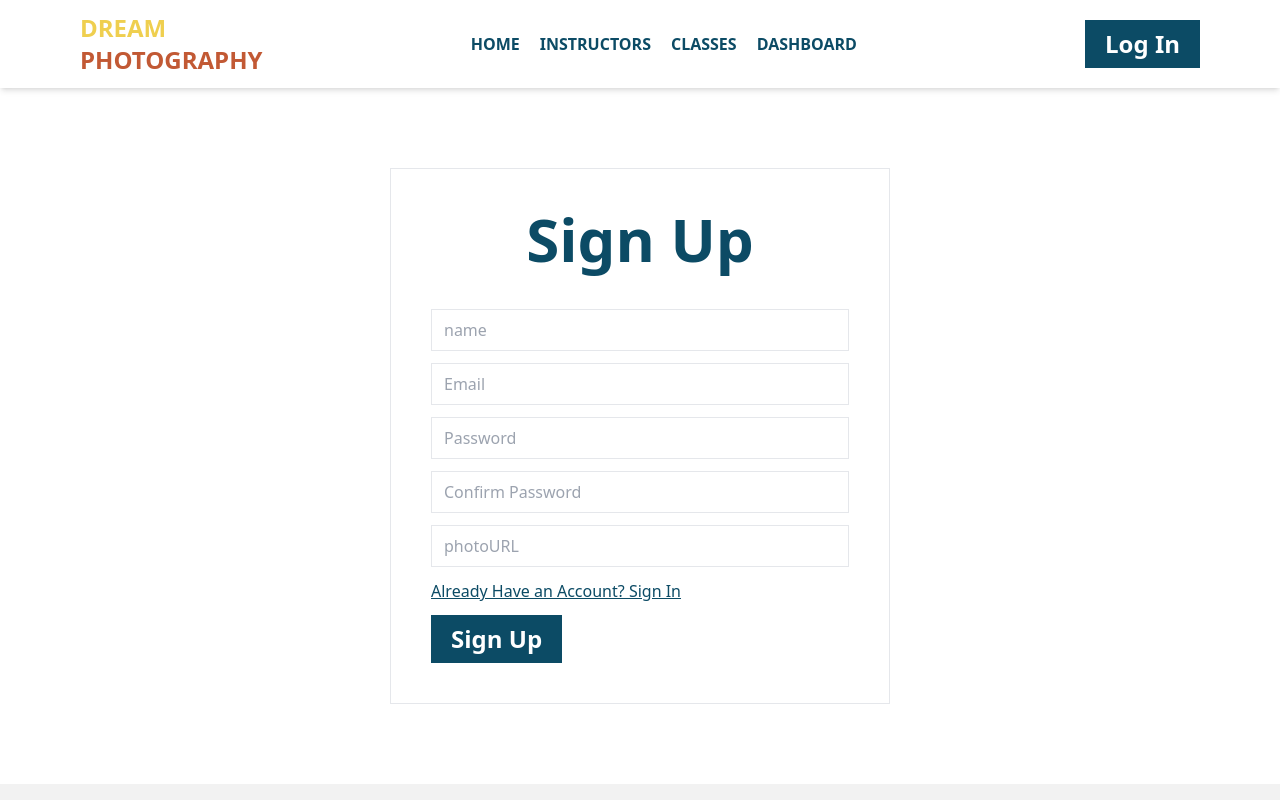
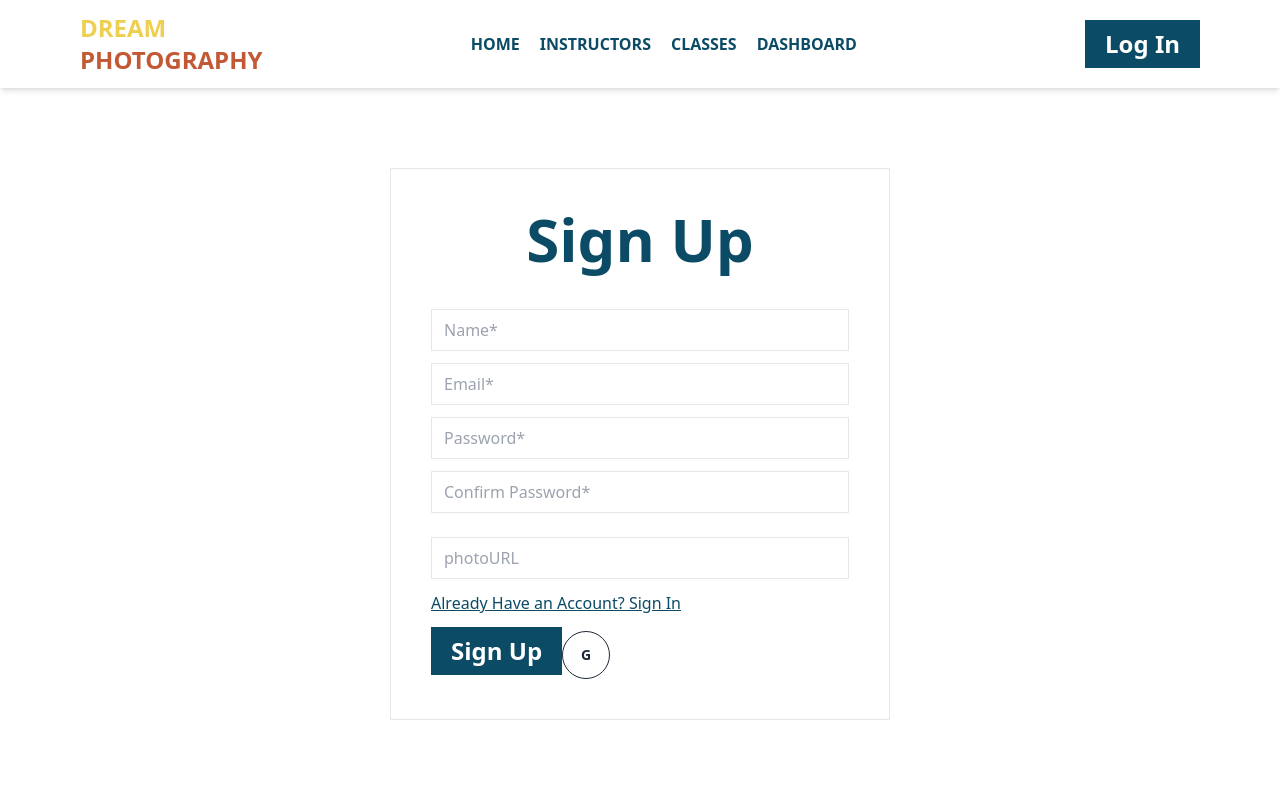
Before and after one commit to tobiborrahman/musical-magic-client, a React (Vite) app: page /signUp in a window 1280 px wide. Shown: the top 800 px of the page. Built offline with nearby package versions, Linux system fonts and the light colour scheme.

Commit message:
login and signup added

```diff
--- a/package.json
+++ b/package.json
@@ -10,6 +10,7 @@
     "preview": "vite preview"
   },
   "dependencies": {
+    "firebase": "^9.22.1",
     "react": "^18.2.0",
     "react-dom": "^18.2.0",
     "react-hook-form": "^7.44.3",
--- a/src/Home/Home/Home.jsx
+++ b/src/Home/Home/Home.jsx
@@ -1,11 +1,12 @@
 import React from 'react';
+import Banner from './Home/Banner';
 
 const Home = () => {
-    return (
-        <div>
-            <h2>This is home</h2>
-        </div>
-    );
+	return (
+		<div>
+			<Banner></Banner>
+		</div>
+	);
 };
 
 export default Home;
--- /dev/null
+++ b/src/Home/Home/Home/Banner.jsx
@@ -0,0 +1,11 @@
+import React from 'react';
+
+const Banner = () => {
+	return (
+		<div>
+			<h2>This is banner</h2>
+		</div>
+	);
+};
+
+export default Banner;
--- a/src/main.jsx
+++ b/src/main.jsx
@@ -4,9 +4,12 @@ import App from './App.jsx';
 import './index.css';
 import { RouterProvider } from 'react-router-dom';
 import router from './routes/Routes.jsx';
+import AuthProvider from './providers/AuthProvider.jsx';
 
 ReactDOM.createRoot(document.getElementById('root')).render(
 	<React.StrictMode>
-		<RouterProvider router={router}></RouterProvider>
+		<AuthProvider>
+			<RouterProvider router={router}></RouterProvider>
+		</AuthProvider>
 	</React.StrictMode>
 );
--- a/src/pages/Footer/Footer.jsx
+++ b/src/pages/Footer/Footer.jsx
@@ -10,7 +10,7 @@ const Footer = () => {
 					viewBox="0 0 24 24"
 					xmlns="http://www.w3.org/2000/svg"
 					fillRule="evenodd"
-					clip-rule="evenodd"
+					clipRule="evenodd"
 					className="fill-current"
 				>
 					<path d="M22.672 15.226l-2.432.811.841 2.515c.33 1.019-.209 2.127-1.23 2.456-1.15.325-2.148-.321-2.463-1.226l-.84-2.518-5.013 1.677.84 2.517c.391 1.203-.434 2.542-1.831 2.542-.88 0-1.601-.564-1.86-1.314l-.842-2.516-2.431.809c-1.135.328-2.145-.317-2.463-1.229-.329-1.018.211-2.127 1.231-2.456l2.432-.809-1.621-4.823-2.432.808c-1.355.384-2.558-.59-2.558-1.839 0-.817.509-1.582 1.327-1.846l2.433-.809-.842-2.515c-.33-1.02.211-2.129 1.232-2.458 1.02-.329 2.13.209 2.461 1.229l.842 2.515 5.011-1.677-.839-2.517c-.403-1.238.484-2.553 1.843-2.553.819 0 1.585.509 1.85 1.326l.841 2.517 2.431-.81c1.02-.33 2.131.211 2.461 1.229.332 1.018-.21 2.126-1.23 2.456l-2.433.809 1.622 4.823 2.433-.809c1.242-.401 2.557.484 2.557 1.838 0 .819-.51 1.583-1.328 1.847m-8.992-6.428l-5.01 1.675 1.619 4.828 5.011-1.674-1.62-4.829z"></path>
--- a/src/pages/Login/Login.jsx
+++ b/src/pages/Login/Login.jsx
@@ -1,9 +1,11 @@
-import React, { useState } from 'react';
+import React, { useContext, useState } from 'react';
 import { useForm } from 'react-hook-form';
 import { Link } from 'react-router-dom';
 import { FaEye, FaEyeSlash } from 'react-icons/fa';
+import { AuthContext } from '../../providers/AuthProvider';
 
 const Login = () => {
+	const { signIn } = useContext(AuthContext);
 	const [showPassword, setShowPassword] = useState(false);
 
 	const {
@@ -11,9 +13,17 @@ const Login = () => {
 		handleSubmit,
 		formState: { errors },
 	} = useForm();
-	const onSubmit = (data) => console.log(data);
+	const onSubmit = (data) => {
+		signIn(data.email, data.password)
+			.then((res) => {
+				console.log(res.user);
+			})
+			.catch((err) => {
+				console.log(err.message);
+			});
+	};
 
-	console.log(errors);
+	// console.log(errors);
 
 	const handleTogglePassword = () => {
 		setShowPassword(!showPassword);
@@ -38,7 +48,7 @@ const Login = () => {
 				/>
 				<br />
 				<input
-					type={showPassword ? 'text' : 'password'}
+					type={showPassword ? 'password' : 'text'}
 					className="border py-2 w-full pl-3"
 					placeholder="Password"
 					onClick={handleTogglePassword}
@@ -47,7 +57,11 @@ const Login = () => {
 					})}
 				/>
 				<p className="mt-2" onClick={handleTogglePassword}>
-					{showPassword ? <FaEyeSlash></FaEyeSlash> : <FaEye></FaEye>}
+					{showPassword ? (
+						<FaEyeSlash className="text-2xl"></FaEyeSlash>
+					) : (
+						<FaEye className="text-2xl"></FaEye>
+					)}
 				</p>
 
 				<br />
--- a/src/pages/SighUp/SignUp.jsx
+++ b/src/pages/SighUp/SignUp.jsx
@@ -1,15 +1,36 @@
-import React from 'react';
-import { useForm } from 'react-hook-form';
+import { useContext } from 'react';
+import { useForm, useWatch } from 'react-hook-form';
 import { Link } from 'react-router-dom';
+import { AuthContext } from '../../providers/AuthProvider';
 
 const SignUp = () => {
+	const { createUser, googlePopUp } = useContext(AuthContext);
+
+	const handleGooglePopUp = () => {
+		googlePopUp()
+			.then((res) => {
+				console.log(res.user);
+			})
+			.catch((err) => {
+				console.log(err.message);
+			});
+	};
+
 	const {
 		register,
 		handleSubmit,
 		formState: { errors },
+		watch,
 	} = useForm();
-	const onSubmit = (data) => console.log(data);
-	console.log(errors);
+	const onSubmit = (data) => {
+		createUser(data.email, data.password).then((res) => {
+			console.log(res.user);
+		});
+	};
+	// console.log(errors);
+
+	const passwordRegex = /^(?=.*[A-Z])(?=.*[!@#$%^&*]).{6,}$/;
+	const password = watch('password');
 
 	return (
 		<div className="flex justify-center items-center my-20">
@@ -23,7 +44,7 @@ const SignUp = () => {
 				<input
 					type="text"
 					className="border py-2 w-full mb-3 pl-3"
-					placeholder="name"
+					placeholder="Name*"
 					{...register('name', {
 						required: true,
 						maxLength: 80,
@@ -33,7 +54,7 @@ const SignUp = () => {
 				<input
 					type="email"
 					className="border py-2 w-full mb-3 pl-3"
-					placeholder="Email"
+					placeholder="Email*"
 					{...register('email', {
 						required: true,
 					})}
@@ -42,20 +63,42 @@ const SignUp = () => {
 				<input
 					type="password"
 					className="border py-2 w-full mb-3 pl-3"
-					placeholder="Password"
+					placeholder="Password*"
 					{...register('password', {
 						required: true,
+						minLength: {
+							value: 6,
+							message:
+								'Password must be at least 6 characters long',
+						},
+						pattern: {
+							value: passwordRegex,
+							message:
+								'Password must contain at least one capital letter, one special character',
+						},
 					})}
 				/>
 
 				<input
 					type="password"
 					className="border py-2 w-full mb-3 pl-3"
-					placeholder="Confirm Password"
+					placeholder="Confirm Password*"
 					{...register('confirmPassword', {
-						required: true,
+						required: 'Confirm Password is required',
+						validate: (value) =>
+							value === password || 'Passwords do not match',
 					})}
 				/>
+
+				<p className="text-red-700 mb-3">
+					{errors.password && <p>{errors.password.message}</p>}
+				</p>
+
+				<p className="mb-3 mt-0 text-red-700">
+					{errors.confirmPassword && (
+						<p>{errors.confirmPassword.message}</p>
+					)}
+				</p>
 
 				<input
 					type="url"
@@ -77,6 +120,12 @@ const SignUp = () => {
 					type="submit"
 					value="Sign Up"
 				/>
+				<button
+					onClick={handleGooglePopUp}
+					className="btn btn-circle btn-outline"
+				>
+					G
+				</button>
 			</form>
 		</div>
 	);
--- a/src/providers/AuthProvider.jsx
+++ b/src/providers/AuthProvider.jsx
@@ -1,18 +1,46 @@
 import React, { createContext, useState } from 'react';
-import { getAuth } from 'firebase/auth';
+import {
+	GoogleAuthProvider,
+	createUserWithEmailAndPassword,
+	getAuth,
+	signInWithEmailAndPassword,
+	signInWithPopup,
+} from 'firebase/auth';
 import app from '../firebase.config';
 
 export const AuthContext = createContext(null);
+
 const auth = getAuth(app);
 
 const AuthProvider = ({ children }) => {
 	const [user, setUser] = useState();
 	const [loading, setLoading] = useState(false);
 
+	const provider = new GoogleAuthProvider();
+
+	const createUser = (email, password) => {
+		setLoading(true);
+		return createUserWithEmailAndPassword(auth, email, password);
+	};
+
+	const signIn = (email, password) => {
+		setLoading(true);
+		return signInWithEmailAndPassword(auth, email, password);
+	};
+
+	const googlePopUp = () => {
+		setLoading(true);
+		return signInWithPopup(auth, provider);
+	};
+
 	const authInfo = {
 		user,
 		loading,
+		createUser,
+		signIn,
+		googlePopUp,
 	};
+
 	return (
 		<div>
 			<AuthContext.Provider value={authInfo}>
```
Also changed, not shown: 1 other file (tests, documents, lock files or other folders).
